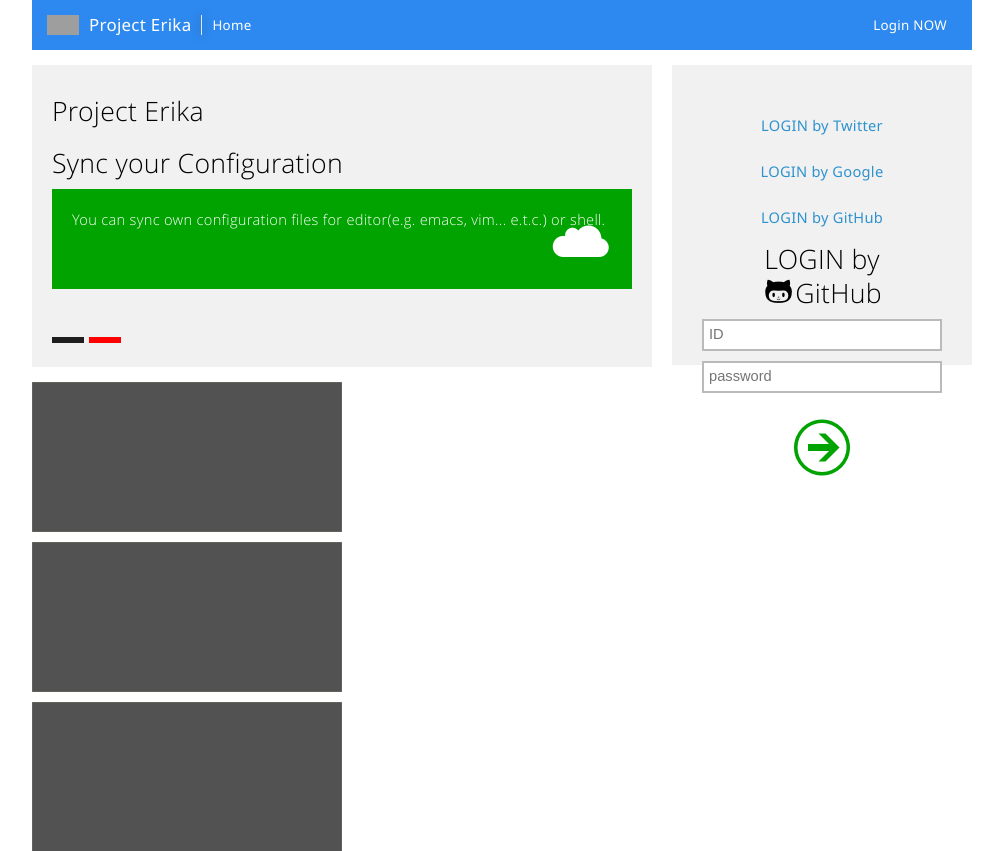
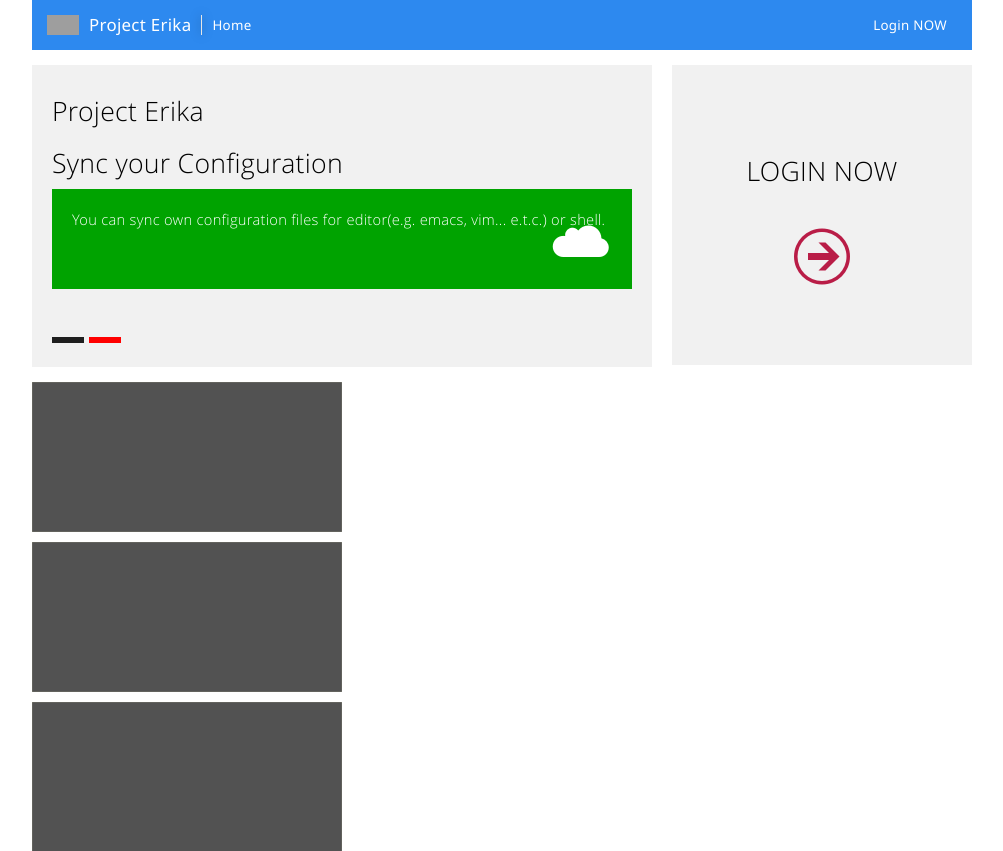
Before and after one commit to if1live/erika, a Flask app: page / in a window 1280 px wide. Shown: the top 851 px of the page, without its empty margins (138-1141 px from the left). Run offline with Flask 2, Linux system fonts and the light colour scheme; data that the repository does not hold is empty; parts of the project's set-up code (start-up, migrations or seed data) failed here and were passed over; grey boxes are pictures that could not be loaded.

Commit message:
Login UI

```diff
--- a/server/common/templates/common/index.html
+++ b/server/common/templates/common/index.html
@@ -1,6 +1,11 @@
 {% extends "common/base.html" %}
 {% set jsComponents = ['carousel', 'rating'] %}
-{% set slideFeature = [{'title':'Sync your Configuration', 'backgrounColor':'green', 'content':'''You can sync own configuration files for editor(e.g. emacs, vim... e.t.c.) or shell.<i class="fg-color-white place-right icon-cloud" style="font-size: 42pt"></i><br /><br /><br />'''},{'title':'Share it', 'backgrounColor':'red', 'content':'''Share configuration with others'''}] %}
+{% set slideFeature = [{'title':'Sync your Configuration',
+                        'backgrounColor':'green',
+                        'content':'''You can sync own configuration files for editor(e.g. emacs, vim... e.t.c.) or shell.<i class="fg-color-white place-right icon-cloud" style="font-size: 42pt"></i><br /><br /><br />'''},
+                        {'title':'Share it',
+                        'backgrounColor':'red',
+                        'content':'''Share configuration with others'''}] %}
 {% block customStylesheet %}
         <style type="text/css">
             #iconic-features:last-child {
@@ -28,6 +33,37 @@
                 padding-left: 20px;
                 height: 95px;
             }
+            #joinBlock {
+                overflow: hidden;
+                padding: 0;
+            }
+            #joinBlock > div {
+                width: 100%;
+                height: 100%;
+                position: absolute;
+            }
+            .joinSubBlock2 > .listview {
+                padding: 10px;
+            }
+            .joinSubBlock2 > .listview  li {
+                padding: 0;
+                margin: 0;
+                margin-bottom: 5px;
+                width: 100%;
+            }
+            .joinSubBlock2 > .listview .icon {
+                border: none;
+            }
+            .joinSubBlock2 > .listview {
+                max-height: 230px;
+                overflow-y: scroll;
+                margin: 0;
+            }
+            .joinSubBlock2 > .joinPrevButton {
+                width: 100%;
+                position: absolute;
+                bottom: 0
+            }
         </style>
 {% endblock customStylesheet %}
 {% block customHeadScript %}
@@ -35,8 +71,23 @@
 $(function() {
     $('#navLogin').click(function() {
         if ($('#loginNowMsg').length != 0) return false;
-        createReplyAlert($('#joinBlock > h2'), 'orange', {auth:'erika', text:'Login Here by GitHub'}, 'right', {x:40, y:30}).attr('id', 'loginNowMsg');
+        createReplyAlert($('.joinSubBlock1 > h2'), 'orange', {auth:'erika', text:'Login Here NOW'}, 'right', {x:40, y:0}).attr('id', 'loginNowMsg');
         return false;
+    });
+    $('.joinNextButton').click(function() {
+        $('.joinSubBlock:lt(2)').animate({left: '-=300'}, 'fast', function() {
+            firstBlock = $('.joinSubBlock:first').detach();
+            $(firstBlock).appendTo('#joinBlock');
+        });
+    });
+    $('.joinPrevButton').click(function() {
+        lastBlock = $('.joinSubBlock:eq(-1)').detach();
+        $(lastBlock).insertBefore('.joinSubBlock:first');
+        $('.joinSubBlock:lt(2)').animate({left: '+=' + $('.joinSubBlock:first').width()}, 'fast');
+    });
+    $('.joinNextButton, .joinPrevButton').css('cursor', 'pointer');
+    $('.joinSubBlock').each(function(index, elem) {
+        $(elem).css('left', (index==0?0:$(elem).width()) + 'px');
     });
 });
 </script>
@@ -63,7 +114,7 @@ $(function() {
                         </div>
                     </div>
                     <div class="span4">
-                        <div id="joinBlock" class="hero-unit text-center padding30">
+                        <div id="joinBlock" class="hero-unit text-center">
                             {% if current_user.is_authenticated() %}
                             <br />
                             <h2>{{ current_user.name }}</h2>
@@ -77,30 +128,37 @@ $(function() {
                             </dl>
                             <a href="/user/logout"><h3><i class="icon-exit"></i>Logout</h3></a>
                             {% else %}
-                            <h2><a href="{{ url_for('user.login_twitter') }}">
-				    LOGIN by Twitter
-			    </a></h2>
-                            <h2><a href="{{ url_for('user.login_google') }}">
-				    LOGIN by Google
-			    </a></h2>
-                            <h2><a href="{{ url_for('user.login_github') }}">
-				    LOGIN by GitHub
-			    </a></h2>
-
-                            <h2>LOGIN by<br /><i class="icon-github-3"></i>GitHub</h2>
-                            <form action="/user/login/github" method="post">
-                                <div class="input-control text">
-                                    <input id="userid" type="text" name="userid" placeholder="ID" />
+                            <div class="joinSubBlock joinSubBlock1">
+                                <br /><br />
+                                <br /><br />
+                                <h2>LOGIN NOW</h2>
+                                <br />
+                                <h1 class="joinNextButton"><i class="icon-arrow-right-3 fg-color-red"></i></h1>
+                            </div>
+                            <div class="joinSubBlock joinSubBlock2">
+                                {% set loginProviders = [
+                                    {'url':'github', 'icon':'icon-github', 'text':'GitHub'},
+                                    {'url':'google', 'icon':'icon-google', 'text':'Google'},
+                                    {'url':'twitter', 'icon':'icon-twitter', 'text':'Twitter'},
+                                    {'url':'twitter', 'icon':'icon-twitter', 'text':'Twitter'},
+                                    {'url':'twitter', 'icon':'icon-twitter', 'text':'Twitter'},
+                                ] %}
+                                <ul class="listview iconic">
+                                    {% for provider in loginProviders %}
+                                        <a href="{{ url_for('user.login_' + provider['url']) }}">
+                                            <li>
+                                                <div class="icon"><i class="{{ provider['icon'] }}"></i></div>
+                                                <div class="data"><h4>{{ provider['text'] }}</h4></div>
+                                            </li>
+                                        </a>
+                                    {% endfor %}
+                                </ul>
+                                <div class="joinPrevButton">
+                                    <h1 class="fg-color-blue">
+                                        <i class="icon-arrow-left-3"></i>
+                                    </h1>
                                 </div>
-                                <div class="input-control text">
-                                    <input type="password" name="passwd" placeholder="password" />
-                                </div>
-                                <div class="input-control text">
-                                    <button class="action-only-button" type="submit">
-                                        <h1><i class="icon-arrow-right-3 fg-color-green"></i></h1>
-                                    </button>
-                                </div>
-                            </form>
+                            </div>
                             {% endif %}
                         </div>
                     </div>
```
